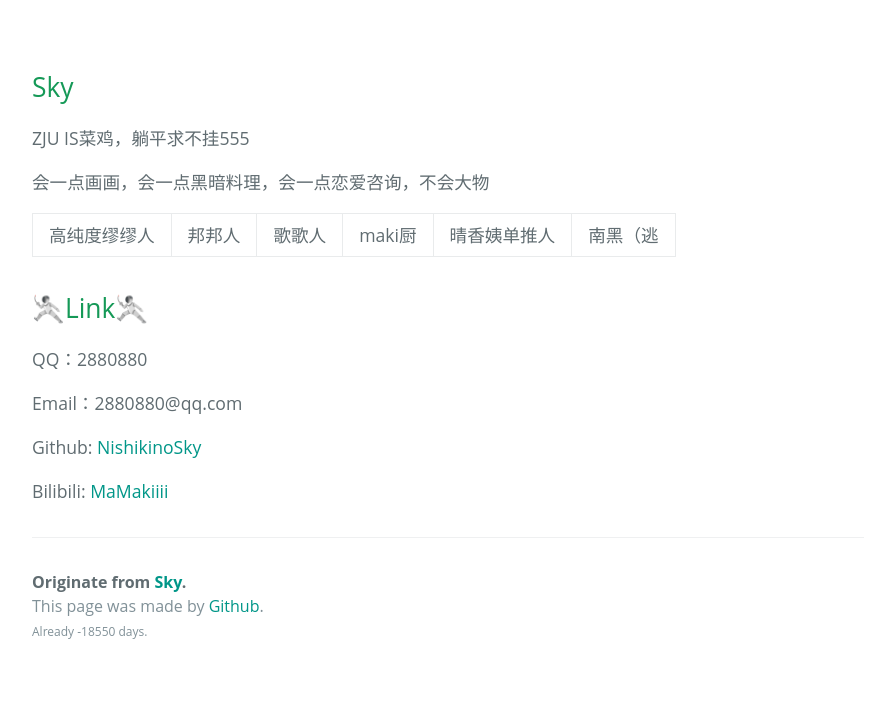
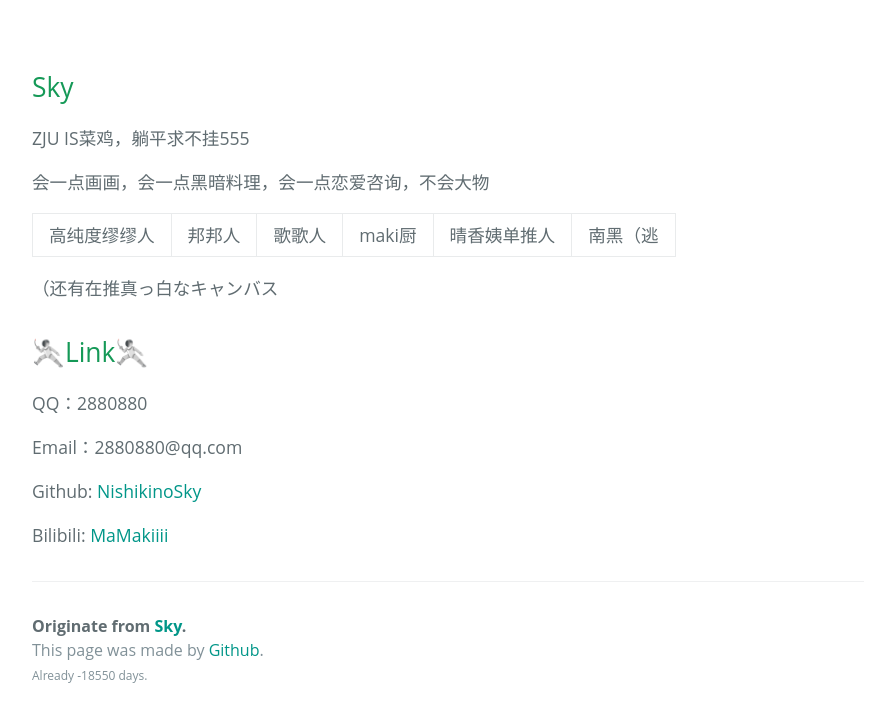
Before and after one commit to NishikinoSky/NishikinoSky.github.io, a Jekyll site: the page built from pages/about.md, in a window 1280 px wide and 1107 px high. Shown: the part 373-1095 px from the top of the window, without its empty margins (192-1087 px from the left). Built offline with Jekyll 4.4.1, drawn with Linux system fonts in a browser that asks for light colours; some web fonts are replaced.

Commit message:
Update about.md

```diff
--- a/pages/about.md
+++ b/pages/about.md
@@ -14,6 +14,8 @@ ZJU IS菜鸡，躺平求不挂555
 
 高纯度缪缪人 | 邦邦人 | 歌歌人 | maki厨 | 晴香姨单推人 | 南黑（逃
 
+（还有在推真っ白なキャンバス
+
 ## 🤺Link🤺
 
 QQ：2880880
```
